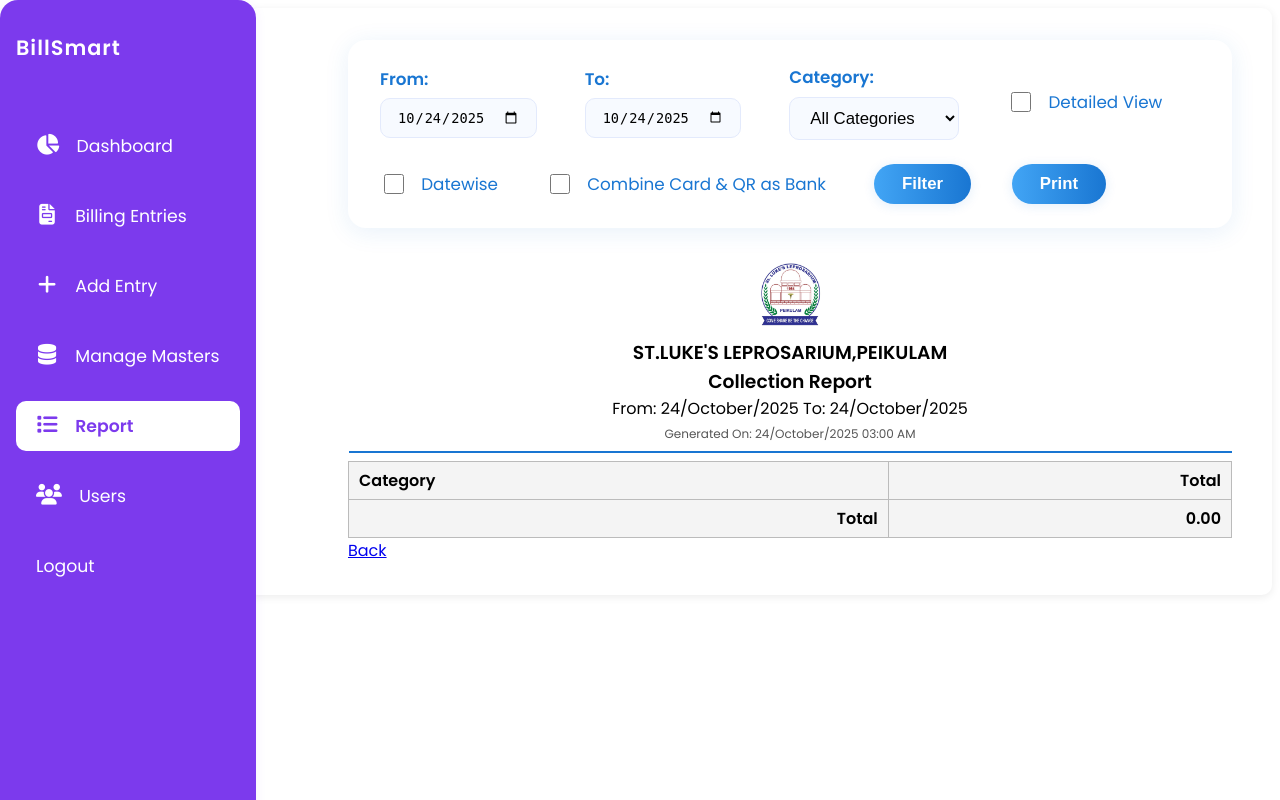
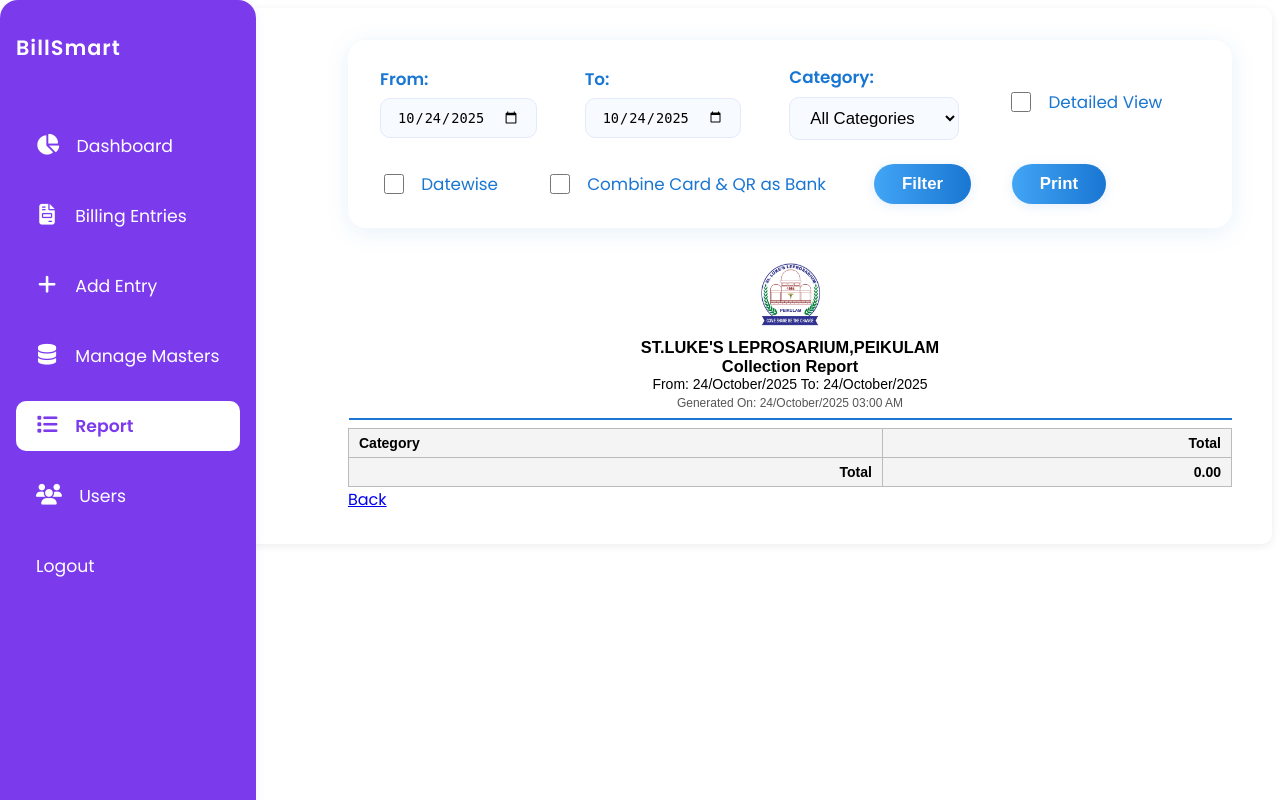
Before and after one commit to nellaibill/billing-lukes, a Flask app: page /category_report in a window 1280 px wide. Run offline with Flask 2, Linux system fonts and the light colour scheme; a user stored in the database is signed in; data comes from the database, SQL or seed files in the repository.

Commit message:
category report first row  font size fix

```diff
--- a/templates/category_report.html
+++ b/templates/category_report.html
@@ -94,6 +94,8 @@
             border: 1px solid #bbb;
             padding: 6px 10px;
             text-align: right;
+            font-size: 14px;
+            font-family: Arial, sans-serif;
         }
         th {
             background: #f4f4f4;
```
